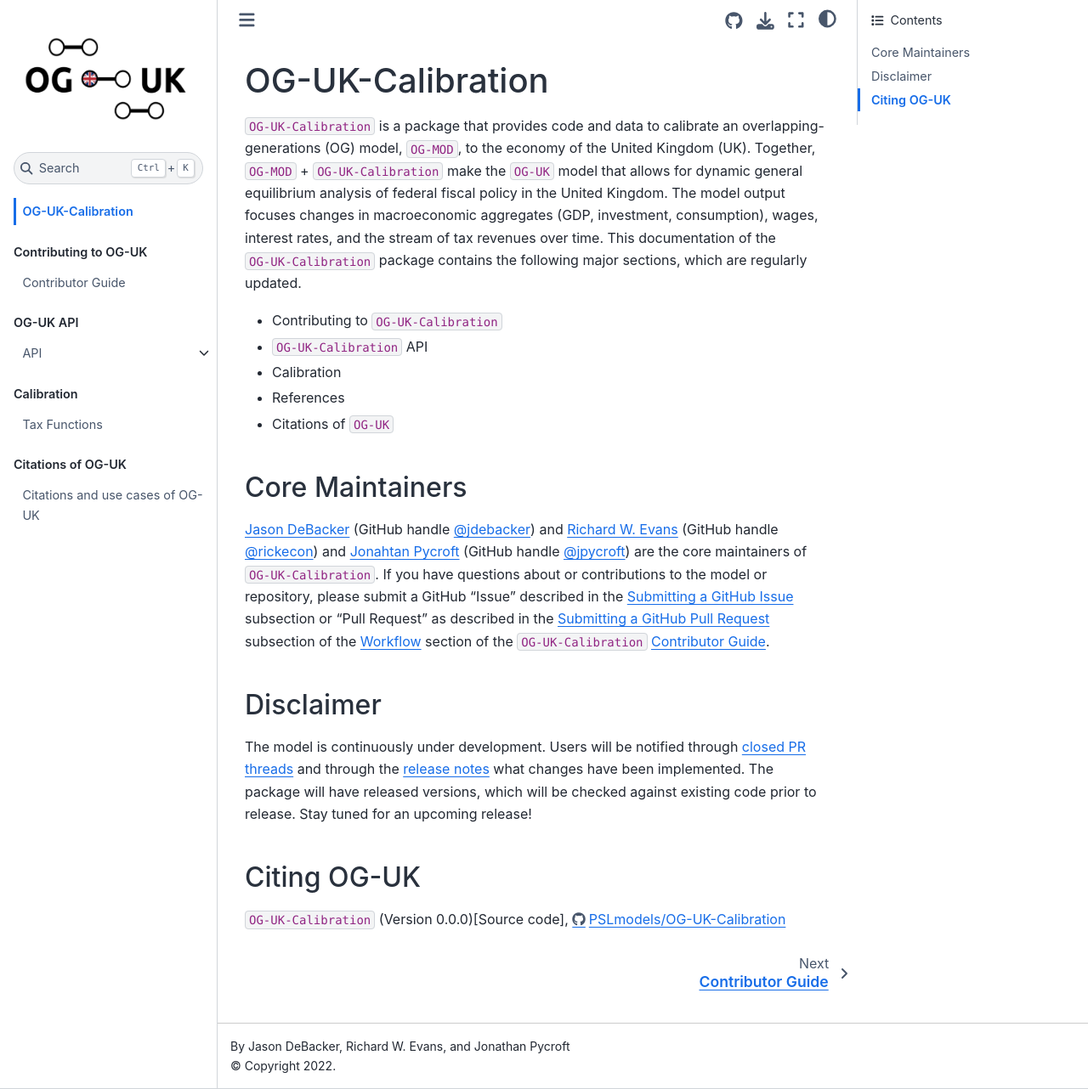
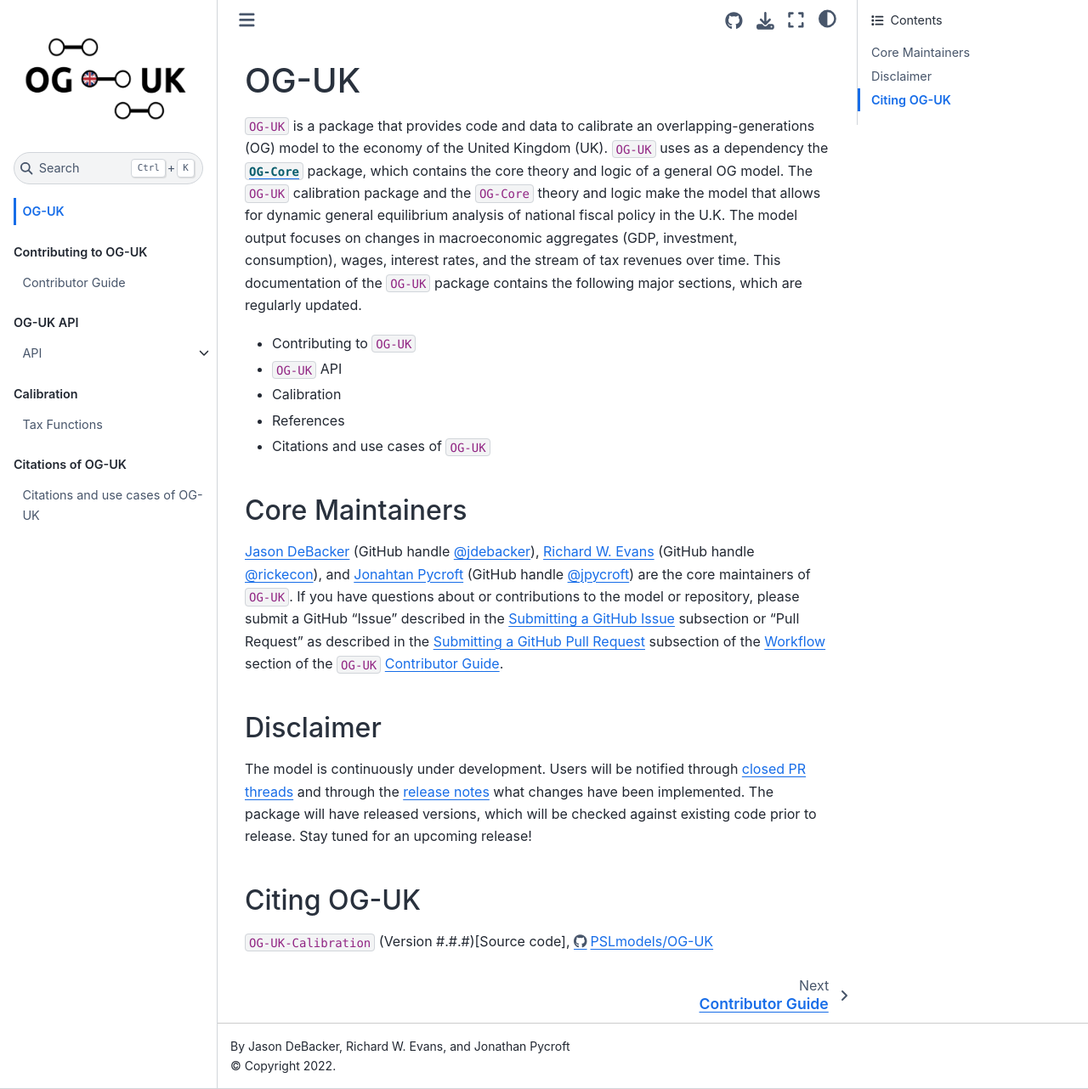
Before and after one commit to PSLmodels/OG-UK, a Jupyter Book: the page built from docs/book/content/intro/intro.md, in a window 1280 px wide and 1282 px high. Shown: the whole window at 85% size. Built offline with Jupyter Book 1.0.4 settings and Sphinx 7.4.7 and the Sphinx Book theme 1.1.4, drawn with Linux system fonts in a browser that asks for light colours.

Commit message:
Updated intro/intro.md

```diff
--- a/docs/book/content/intro/intro.md
+++ b/docs/book/content/intro/intro.md
@@ -1,28 +1,28 @@
 (Chap_Intro)=
-# OG-UK-Calibration
+# OG-UK
 
-`OG-UK-Calibration` is a package that provides code and data to calibrate an overlapping-generations (OG) model, `OG-MOD`, to the economy of the United Kingdom (UK). Together, `OG-MOD` + `OG-UK-Calibration` make the `OG-UK` model that allows for dynamic general equilibrium analysis of federal fiscal policy in the United Kingdom. The model output focuses changes in macroeconomic aggregates (GDP, investment, consumption), wages, interest rates, and the stream of tax revenues over time. This documentation of the `OG-UK-Calibration` package contains the following major sections, which are regularly updated.
+`OG-UK` is a package that provides code and data to calibrate an overlapping-generations (OG) model to the economy of the United Kingdom (UK). `OG-UK` uses as a dependency the [`OG-Core`](https://pslmodels.github.io/OG-Core/) package, which contains the core theory and logic of a general OG model. The `OG-UK` calibration package and the `OG-Core` theory and logic make the model that allows for dynamic general equilibrium analysis of national fiscal policy in the U.K. The model output focuses on changes in macroeconomic aggregates (GDP, investment, consumption), wages, interest rates, and the stream of tax revenues over time. This documentation of the `OG-UK` package contains the following major sections, which are regularly updated.
 
-* Contributing to `OG-UK-Calibration`
-* `OG-UK-Calibration` API
+* Contributing to `OG-UK`
+* `OG-UK` API
 * Calibration
 * References
-* Citations of `OG-UK`
+* Citations and use cases of `OG-UK`
 
 
 (Sec_CoreMaintainers)=
 ## Core Maintainers
 
-[Jason DeBacker](https://www.jasondebacker.com/) (GitHub handle [@jdebacker](https://github.com/jdebacker)) and [Richard W. Evans](https://sites.google.com/site/rickecon/) (GitHub handle [@rickecon](https://github.com/rickecon)) and [Jonahtan Pycroft](https://www.linkedin.com/in/jonathan-pycroft-9839756/) (GitHub handle [@jpycroft](https://github.com/jpycroft/)) are the core maintainers of `OG-UK-Calibration`. If you have questions about or contributions to the model or repository, please submit a GitHub "Issue" described in the {ref}`Sec_GitHubIssue` subsection or "Pull Request" as described in the {ref}`Sec_GitHubPR` subsection of the {ref}`Sec_Workflow` section of the `OG-UK-Calibration` {ref}`Chap_ContribGuide`.
+[Jason DeBacker](https://www.jasondebacker.com/) (GitHub handle [@jdebacker](https://github.com/jdebacker)), [Richard W. Evans](https://sites.google.com/site/rickecon/) (GitHub handle [@rickecon](https://github.com/rickecon)), and [Jonahtan Pycroft](https://www.linkedin.com/in/jonathan-pycroft-9839756/) (GitHub handle [@jpycroft](https://github.com/jpycroft/)) are the core maintainers of `OG-UK`. If you have questions about or contributions to the model or repository, please submit a GitHub "Issue" described in the {ref}`Sec_GitHubIssue` subsection or "Pull Request" as described in the {ref}`Sec_GitHubPR` subsection of the {ref}`Sec_Workflow` section of the `OG-UK` {ref}`Chap_ContribGuide`.
 
 
 (Sec_Disclaimer)=
 ## Disclaimer
 
-The model is continuously under development. Users will be notified through [closed PR threads](https://github.com/PSLmodels/OG-UK-Calibration/pulls?q=is%3Apr+is%3Aclosed) and through the [release notes](https://github.com/PSLmodels/OG-UK-Calibration/releases) what changes have been implemented. The package will have released versions, which will be checked against existing code prior to release. Stay tuned for an upcoming release!
+The model is continuously under development. Users will be notified through [closed PR threads](https://github.com/PSLmodels/OG-UK/pulls?q=is%3Apr+is%3Aclosed) and through the [release notes](https://github.com/PSLmodels/OG-UK/releases) what changes have been implemented. The package will have released versions, which will be checked against existing code prior to release. Stay tuned for an upcoming release!
 
 
 (Sec_CitingOGUK)=
 ## Citing OG-UK
 
-`OG-UK-Calibration` (Version 0.0.0)[Source code], https://github.com/PSLmodels/OG-UK-Calibration
+`OG-UK-Calibration` (Version #.#.#)[Source code], https://github.com/PSLmodels/OG-UK
```
